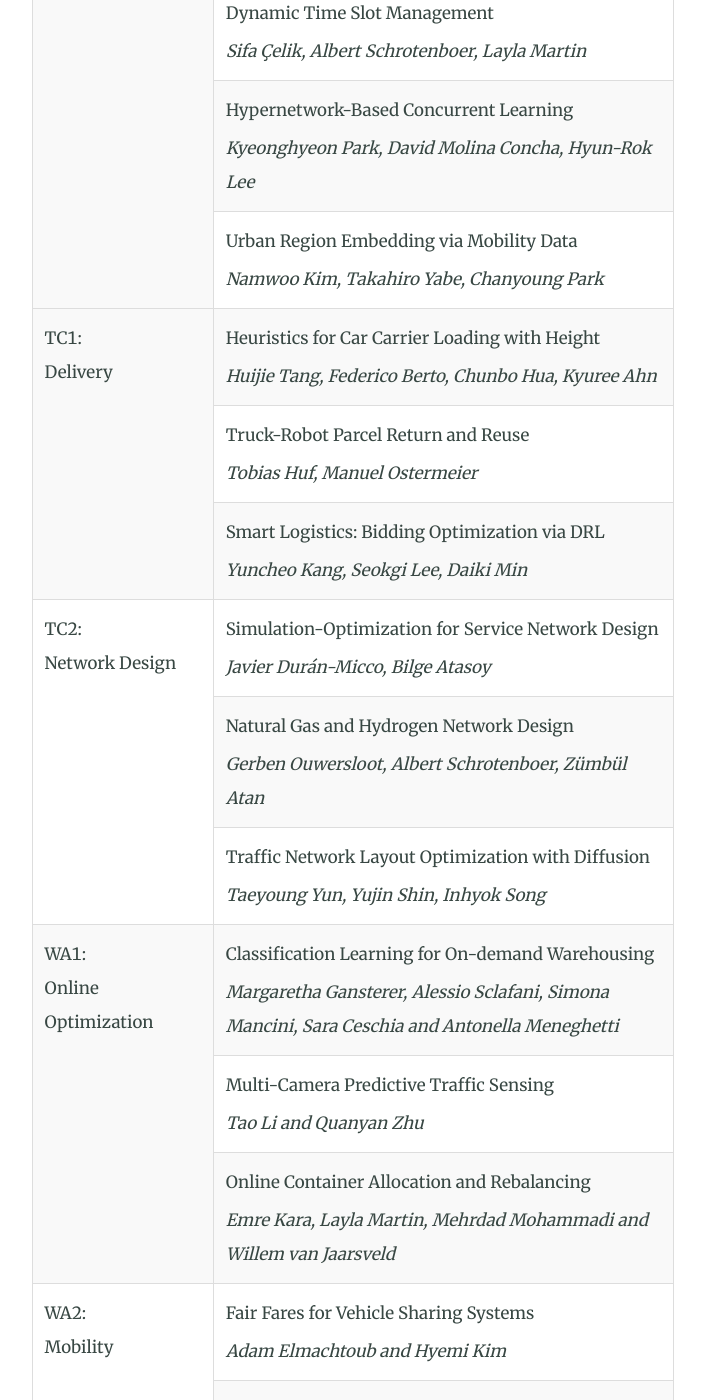
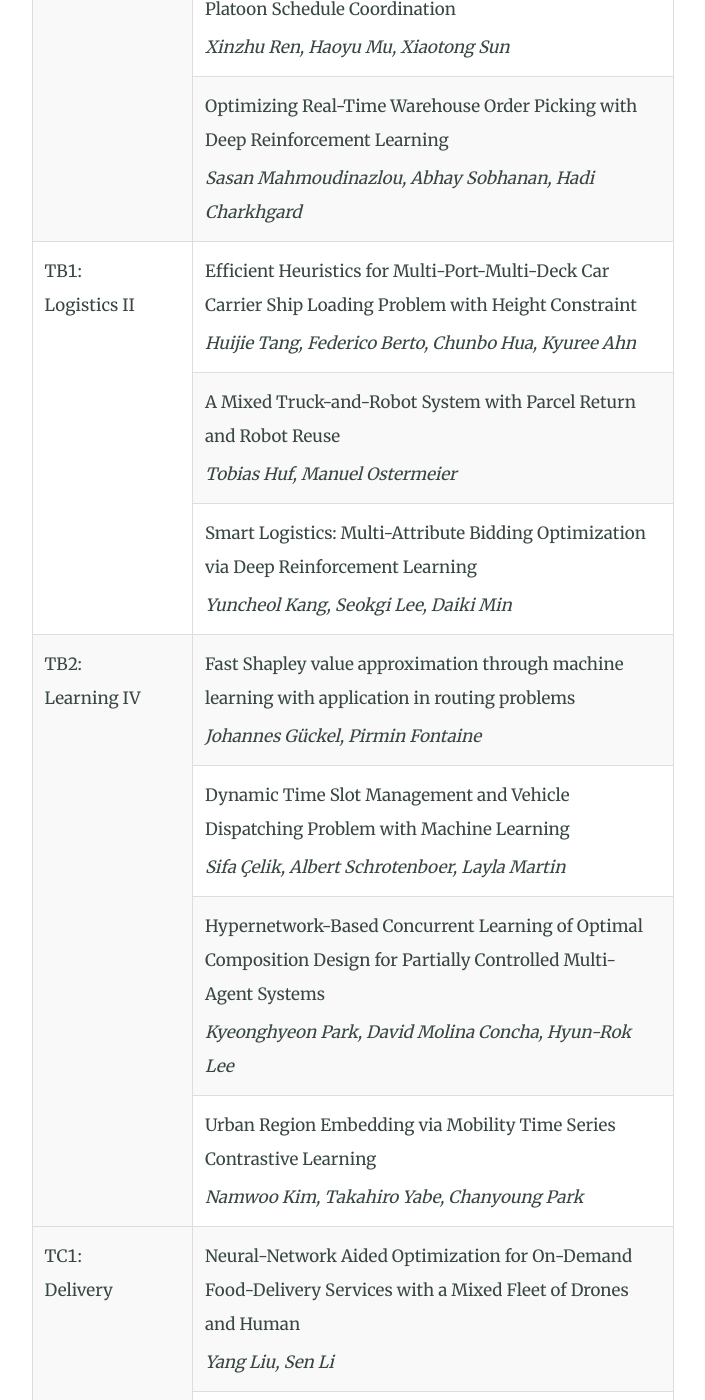
Before and after one commit to tsl2025kaist/tsl2025kaist.github.io, a Jekyll site: the page built from program.html, in a window 1280 px wide and 1400 px high, scrolled down 5566 px. Shown: the whole window, without its empty margins (287-992 px from the left). Built offline with Jekyll 4.4.1, drawn with Linux system fonts in a browser that asks for light colours; some of the changed text lies outside the part shown.

Commit message:
program update: title check, author check

```diff
--- a/program.html
+++ b/program.html
@@ -197,246 +197,295 @@ aside: false
         <tbody>
             <tr>
                 <td rowspan="3">MB1:<br>VRP I</td>
-                <td>Advanced Neural Separation Algorithm for Capacity Inequalities
+                <td>
+                    Advanced Neural Separation Algorithm for Capacity Inequalities
                     <span class="author">Yoonju Sim, Hyeonah Kim, Changhyun Kwon</span>
                 </td>
             </tr>
             <tr>
-                <td>Enabling Learning of Heterogeneity in Driver-Dependent Service Times
+                <td>
+                    Enabling Learning of Heterogeneity in Driver-Customer Interactions: Vehicle Routing with Driver-Dependent Service Times
                     <span class="author">Christian Truden, Margaretha Gansterer, Dominic Loske</span>
                 </td>
             </tr>
             <tr>
-                <td>Combining Column-Elimination with Column-Generation
+                <td>
+                    Combining Column-Elimination with Column-Generation
                     <span class="author">Andre Cire, Ricardo Fukasawa, Anthony Karahalios, Matheus Oliveira</span>
                 </td>
             </tr>
             <tr>
                 <td rowspan="4">MB2:<br>Learning I</td>
-                <td>Enhancing Dynamic Pricing in Passenger Networks Using Offline RL
-                    <span class="author">Philipp Haubenblas, Dominik Erchhorn, Andreas Brieden</span>
+                <td>
+                    Enhancing Dynamic Pricing in Passenger Transportation Networks Using Offline Reinforcement Learning
+                    <span class="author">Claudius Steinhardt, Philipp Haubenblas, Dominik Erchhorn, Andreas Brieden</span>
                 </td>
             </tr>
             <tr>
-                <td>RL for Resource Constrained Scheduling in Field Artillery
+                <td>
+                    A reinforcement learning approach for resource constrained project scheduling problem in field artillery operations
                     <span class="author">Hyungjoo Cha, Jaewon Kim, Dongkyun Kim, Taesu Cheong</span>
                 </td>
             </tr>
             <tr>
-                <td>Hierarchical Decomposition for Steiner Tree Packing
+                <td>
+                    Hierarchical Decomposition Framework for Steiner Tree Packing Problem
                     <span class="author">Hanburn Ko, Minu Kim, Han-Seul Jeong, Sunghoon Hong</span>
                 </td>
             </tr>
             <tr>
-                <td>Hybrid ITS with Reinforcement Learning for Fresh Produce
+                <td>
+                    Hybrid Intelligent Transportation Systems with Reinforcement Learning for Fresh Produce
                     <span class="author">Chirag Seth, Mehrdad Pirnia, James H. Bookbinder</span>
                 </td>
             </tr>
             <tr>
                 <td rowspan="3">MC1:<br>VRP II</td>
-                <td>Dynamic VRP with Stochastic Requests and Times
+                <td>
+                    A Reinforcement Learning Approach for the Dynamic Vehicle Routing and Scheduling Problem with Stochastic Requests and Time-dependent, Stochastic Travel Times
                     <span class="author">Dawei Chen, Christina Imdahl, David Lai, Tom Van Woensel</span>
                 </td>
             </tr>
             <tr>
-                <td>Robust Optimization in Time Dependent VRP
+                <td>
+                    Robust Optimization Approach for Time Dependent Vehicle Routing Problem with Time Windows under Travel Time Uncertainty
                     <span class="author">Dong Woon Jung, Byung Jun Ju, Byung Do Chung</span>
                 </td>
             </tr>
             <tr>
-                <td>Min-Max Picker Routing with Hierarchical Decoding
+                <td>
+                    Robust Optimization Approach for Time Dependent Vehicle Routing Problem with Time Windows under Travel Time Uncertainty
                     <span class="author">Laurin Luttmann, Lin Xie</span>
                 </td>
             </tr>
             <tr>
                 <td rowspan="4">MC2:<br>Learning II</td>
-                <td>Preference Learning for Bundle Selection
+                <td>
+                    Preference learning for efficient bundle selection in horizontal transport collaborations
                     <span class="author">Steffen Elting, Jan Fabian Ehmke, Margaretha Gansterer</span>
                 </td>
             </tr>
             <tr>
-                <td>ALNS Algorithm for Capacitated VRP Zone Tariff
+                <td>
+                    An ALNS Algorithm for the Capacitated Vehicle Routing Problem with a Zone Tariff
                     <span class="author">Alexander Huebner, Niklas Turna, Manuel Ostermeier</span>
                 </td>
             </tr>
             <tr>
-                <td>Chainlet Partitioning for TSP with Drone
+                <td>
+                    The Iterative Chainlet Partitioning Algorithm for the Traveling Salesman Problem with Drone and Neural Acceleration
                     <span class="author">Jae Hyeok Lee, Minjun Kim, Jinkyoo Park, Changhyun Kwon</span>
                 </td>
             </tr>
             <tr>
-                <td>DIANA Dynamic Sub-Zoning Reverse Logistics
+                <td>
+                    DIANA-Based Dynamic Sub-Zoning for Dynamic Multi-Compartment Vehicle Routing Problem in Reverse Logistics
                     <span class="author">Golman Rahmanifar, Mostafa Mohammadi, Tom Van Woensel</span>
                 </td>
             </tr>
             <tr>
                 <td rowspan="3">TA1:<br>Logistics I</td>
-                <td>Stochastic Programming for Temperature Control
+                <td>
+                    Stochastic Programming for Dynamic Temperature Control of Refrigerated Road Transport
                     <span class="author">Francesco Giliberto, Rosario Paradiso, David Woźniak</span>
                 </td>
             </tr>
             <tr>
-                <td>Real-Time Routing Cost Prediction
+                <td>
+                    Real-Time Routing Cost Predictions for Time Slot Management
                     <span class="author">Gustavo Hurovich, Lucas Veelenturf, Niels Agatz</span>
                 </td>
             </tr>
             <tr>
-                <td>Rank-Based Choice in Capacity-Constrained Planning
+                <td>
+                    A Rank-Based Choice Approach for Capacity-Constrained Supply Chain Planning
                     <span class="author">Jisoo Park, Walid Klibi, Benoit Montreuil</span>
                 </td>
             </tr>
             <tr>
                 <td rowspan="3">TA2:<br>Learning III</td>
-                <td>Neural Genetic Operators for Optimization
+                <td>
+                    Neural Genetic Operators for Combinatorial Optimization
                     <span class="author">Hyeonah Kim, Sanghyeok Choi, Jiwoo Son, Jinkyoo Park</span>
                 </td>
             </tr>
             <tr>
-                <td>DRL Framework for Truck Platoon Coordination
+                <td>
+                    A Deep Reinforcement Learning Framework for Truck Platoon Schedule Coordination
                     <span class="author">Xinzhu Ren, Haoyu Mu, Xiaotong Sun</span>
                 </td>
             </tr>
             <tr>
-                <td>Warehouse Order Picking with Deep RL
+                <td>
+                    Optimizing Real-Time Warehouse Order Picking with Deep Reinforcement Learning
                     <span class="author">Sasan Mahmoudinazlou, Abhay Sobhanan, Hadi Charkhgard</span>
                 </td>
             </tr>
+
             <tr>
                 <td rowspan="3">TB1:<br>Logistics II</td>
-                <td>Neural Optimization for Food-Delivery Mixed Fleet
-                    <span class="author">Yang Liu, Sen Li</span>
+                <td>
+                    Efficient Heuristics for Multi-Port-Multi-Deck Car Carrier Ship Loading Problem with Height Constraint
+                    <span class="author">Huijie Tang, Federico Berto, Chunbo Hua, Kyuree Ahn</span>
                 </td>
             </tr>
             <tr>
-                <td>Pickup and Delivery Problem with Configurations
-                    <span class="author">Casper Bezelmans, Albert Schrotenboer, Gilbert Laporte</span>
+                <td>
+                    A Mixed Truck-and-Robot System with Parcel Return and Robot Reuse
+                    <span class="author">Tobias Huf, Manuel Ostermeier</span>
                 </td>
             </tr>
             <tr>
-                <td>Feasibility in Attended Home Delivery
-                    <span class="author">Remy Spliet, Liana van der Hagen, Niels Agatz</span>
+                <td>
+                    Smart Logistics: Multi-Attribute Bidding Optimization via Deep Reinforcement Learning
+                    <span class="author">Yuncheol Kang, Seokgi Lee, Daiki Min</span>
                 </td>
             </tr>
+
             <tr>
                 <td rowspan="4">TB2:<br>Learning IV</td>
-                <td>Fast Shapley Value Approximation for Routing
+                <td>
+                    Fast Shapley value approximation through machine learning with application in routing problems
                     <span class="author">Johannes Gückel, Pirmin Fontaine</span>
                 </td>
             </tr>
             <tr>
-                <td>Dynamic Time Slot Management
+                <td>
+                    Dynamic Time Slot Management and Vehicle Dispatching Problem with Machine Learning
                     <span class="author">Sifa Çelik, Albert Schrotenboer, Layla Martin</span>
                 </td>
             </tr>
             <tr>
-                <td>Hypernetwork-Based Concurrent Learning
+                <td>
+                    Hypernetwork-Based Concurrent Learning of Optimal Composition Design for Partially Controlled Multi-Agent Systems
                     <span class="author">Kyeonghyeon Park, David Molina Concha, Hyun-Rok Lee</span>
                 </td>
             </tr>
             <tr>
-                <td>Urban Region Embedding via Mobility Data
+                <td>
+                    Urban Region Embedding via Mobility Time Series Contrastive Learning
                     <span class="author">Namwoo Kim, Takahiro Yabe, Chanyoung Park</span>
                 </td>
             </tr>
             <tr>
                 <td rowspan="3">TC1:<br>Delivery</td>
-                <td>Heuristics for Car Carrier Loading with Height
-                    <span class="author">Huijie Tang, Federico Berto, Chunbo Hua, Kyuree Ahn</span>
+                <td>
+                    Neural-Network Aided Optimization for On-Demand Food-Delivery Services with a Mixed Fleet of Drones and Human
+                    <span class="author">Yang Liu, Sen Li</span>
                 </td>
             </tr>
             <tr>
-                <td>Truck-Robot Parcel Return and Reuse
-                    <span class="author">Tobias Huf, Manuel Ostermeier</span>
+                <td>
+                    The Pickup and Delivery Problem with Configurations
+                    <span class="author">Casper Bezelmans, Albert Schrotenboer, Gilbert Laporte</span>
                 </td>
             </tr>
             <tr>
-                <td>Smart Logistics: Bidding Optimization via DRL
-                    <span class="author">Yuncheo Kang, Seokgi Lee, Daiki Min</span>
+                <td>
+                    Feasibility Assessment in Attended Home Delivery with Basket Uncertainty
+                    <span class="author">Remy Spliet, Liana van der Hagen, Niels Agatz</span>
                 </td>
             </tr>
+
             <tr>
                 <td rowspan="3">TC2:<br>Network Design</td>
-                <td>Simulation-Optimization for Service Network Design
+                <td>
+                    Learning-based simulation-optimization for service network design under uncertainty
                     <span class="author">Javier Durán-Micco, Bilge Atasoy</span>
                 </td>
             </tr>
             <tr>
-                <td>Natural Gas and Hydrogen Network Design
+                <td>
+                    Combined Natural Gas and Hydrogen Pipeline Network Design
                     <span class="author">Gerben Ouwersloot, Albert Schrotenboer, Zümbül Atan</span>
                 </td>
             </tr>
             <tr>
-                <td>Traffic Network Layout Optimization with Diffusion
+                <td>
+                    Combined Natural Gas and Hydrogen Pipeline Network Design
                     <span class="author">Taeyoung Yun, Yujin Shin, Inhyok Song</span>
                 </td>
             </tr>
             <tr>
                 <td rowspan="3">WA1:<br>Online Optimization</td>
-                <td>Classification Learning for On-demand Warehousing
-                    <span class="author">Margaretha Gansterer, Alessio Sclafani, Simona Mancini, Sara Ceschia and Antonella Meneghetti</span>
+                <td>
+                    Classification-based Learning for the Online On-demand Warehousing Problem
+                    <span class="author">Margaretha Gansterer, Alessio Sclafani, Simona Mancini, Sara Ceschia, Antonella Meneghetti</span>
                 </td>
             </tr>
             <tr>
-                <td>Multi-Camera Predictive Traffic Sensing
-                    <span class="author">Tao Li and Quanyan Zhu</span>
+                <td>
+                    Multi-Camera Predictive Traffic Sensing via Transformer-Enabled Constrained Correlated Online Learning
+                    <span class="author">Tao Li, Quanyan Zhu</span>
                 </td>
             </tr>
             <tr>
-                <td>Online Container Allocation and Rebalancing
-                    <span class="author">Emre Kara, Layla Martin, Mehrdad Mohammadi and Willem van Jaarsveld</span>
+                <td>
+                    Online Container Allocation and Dynamic Rebalancing with Deep Reinforcement Learning
+                    <span class="author">Emre Kara, Layla Martin, Mehrdad Mohammadi, Willem van Jaarsveld</span>
                 </td>
             </tr>
             <tr>
                 <td rowspan="3">WA2:<br>Mobility</td>
-                <td>Fair Fares for Vehicle Sharing Systems
-                    <span class="author">Adam Elmachtoub and Hyemi Kim</span>
+                <td>
+                    Fair Fares for Vehicle Sharing Systems
+                    <span class="author">Adam Elmachtoub, Hyemi Kim</span>
                 </td>
             </tr>
             <tr>
-                <td>Predict-Optimize for First-Last Mile Ride-sharing
-                    <span class="author">Bo Sun, Si Zhang and Qiang Meng</span>
+                <td>
+                    A predict-then-optimize approach for solving a first-and-last-mile ridesharing problem
+                    <span class="author">Bo Sun, Si Zhang, Qiang Meng</span>
                 </td>
             </tr>
             <tr>
-                <td>Urban Factors in Vertiport Site Selection
-                    <span class="author">Sungmin Sohn, Namwoo Kim, Mark Hansen and Yoonjin Yoon</span>
+                <td>
+                    Integrating Latent Urban Factors in Vertiport Site Selection: A Comprehensive Framework and Seoul Case Study
+                    <span class="author">Sungmin Sohn, Namwoo Kim, Mark Hansen, Yoonjin Yoon</span>
                 </td>
             </tr>
             <tr>
                 <td rowspan="3">WB1:<br>Data-Driven Optimization</td>
-                <td>Bunker Refueling Under Price Uncertainty
-                    <span class="author">Qinghe Sun and Mabel Chou</span>
+                <td>
+                    Data-Driven Bunker Refueling Under Price Uncertainty
+                    <span class="author">Qinghe Sun, Mabel Chou</span>
                 </td>
             </tr>
             <tr>
-                <td>Flexible Transit Optimization with Multi-Agent RL
-                    <span class="author">Wen Zhang and Jee Eun Kang</span>
+                <td>
+                    Optimizing On-demand Flexible Transit Services through Data-Driven and Multi-Agent Reinforcement Learning Approaches
+                    <span class="author">Wen Zhang, Jee Eun Kang</span>
                 </td>
             </tr>
             <tr>
-                <td>Data-driven Wildfire Suppression Deployment
-                    <span class="author">Yasser Zeinali, Ilbin Lee, Mostafa Rezaei and Armann Ingolfsson</span>
+                <td>
+                    Data-driven optimization for wildfire suppression resource deployment: A case study of Alberta Wildfire
+                    <span class="author">Yasser Zeinali, Ilbin Lee, Mostafa Rezaei, Armann Ingolfsson</span>
                 </td>
             </tr>
             <tr>
                 <td rowspan="4">WB2:<br>Smart City</td>
-                <td>Planning for EV Charging Infrastructure
-                    <span class="author">Yichan An, Joseph Chow, Soomin Woo and Jinwoo Lee</span>
+                <td>
+                    Optimal Planning for Electric Vehicle Public Charging Infrastructure: A Case Study in New York City
+                    <span class="author">Yichan An, Joseph Chow, Soomin Woo, Jinwoo Lee</span>
                 </td>
             </tr>
             <tr>
-                <td>Dynamic Berth Allocation in Deep-Sea Terminals
+                <td>
+                    Dynamic Berth Allocation Policies in the Deep-Sea Terminals
                     <span class="author">Behman Orkun Tunay, Pieter van den Berg and Rob Zuidwijk</span>
                 </td>
             </tr>
             <tr>
-                <td>Residential Waste Collection Problem
-                    <span class="author">Seungyeop Lee, Sangil Han and Byung-In Kim</span>
+                <td>
+                    Single-Vehicle Residential Waste Collection Problem with Turn Penalty and Visual Attractiveness
+                    <span class="author">Seungyeop Lee, Sangil Han, Byung-In Kim</span>
                 </td>
             </tr>
             <tr>
-                <td>Urban Air Mobility Integrated with Highways
-                    <span class="author">Donghyun Yoon, Minwoo Jeong, Jinyong Lee, Seyun Kim and Yoonjin Yoon</span>
+                <td>
+                    Integrating Urban Air Mobility with Highway Infrastructure: A Strategic Approach for Vertiport Location Selection in the Seoul Metropolitan Area
+                    <span class="author">Donghyun Yoon, Minwoo Jeong, Jinyong Lee, Seyun Kim, Yoonjin Yoon</span>
                 </td>
             </tr>
         </tbody>
```
